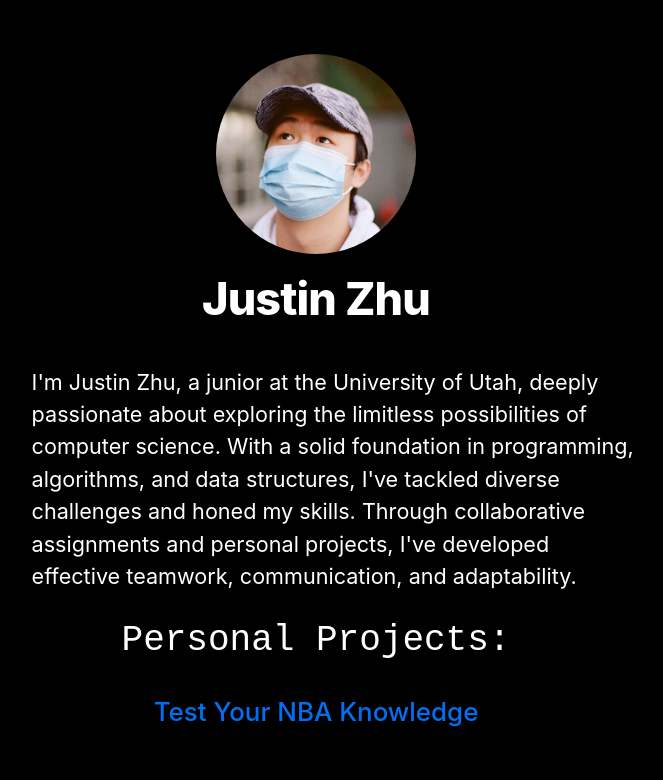
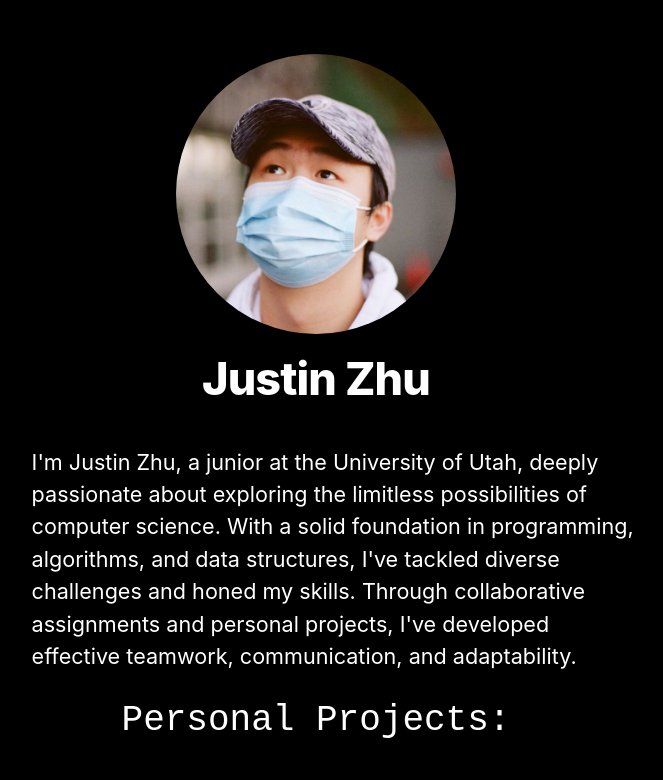
Before and after one commit to QuantumJZ/nextjs-blog, a Next.js app: page / in a window 1280 px wide. Shown: the top 780 px of the page, without its empty margins (324-987 px from the left). Built offline with nearby package versions, Linux system fonts and the light colour scheme.

Commit message:
Fixed SM64 Loading Message

```diff
--- a/components/layout.js
+++ b/components/layout.js
@@ -28,8 +28,8 @@ export default function Layout({ children, home }) {
               priority
               src="/images/PFPJustin.jpg"
               className={utilStyles.borderCircle}
-              height={200}
-              width={200}
+              height={280}
+              width={280}
               alt=""
             />
             <h1 className={utilStyles.heading2Xl}>{name}</h1>
--- a/pages/posts/SM64Difference.js
+++ b/pages/posts/SM64Difference.js
@@ -38,7 +38,7 @@ export default function MyComponent() {
 
   const Table = () => {
     if (data.length === 0) {
-      return <div>No data available</div>;
+      return <div style={{textAlign: 'center', fontSize: '30px'}}>Loading...(May Take 15 Seconds)</div>;
     }
 
     return (
```
